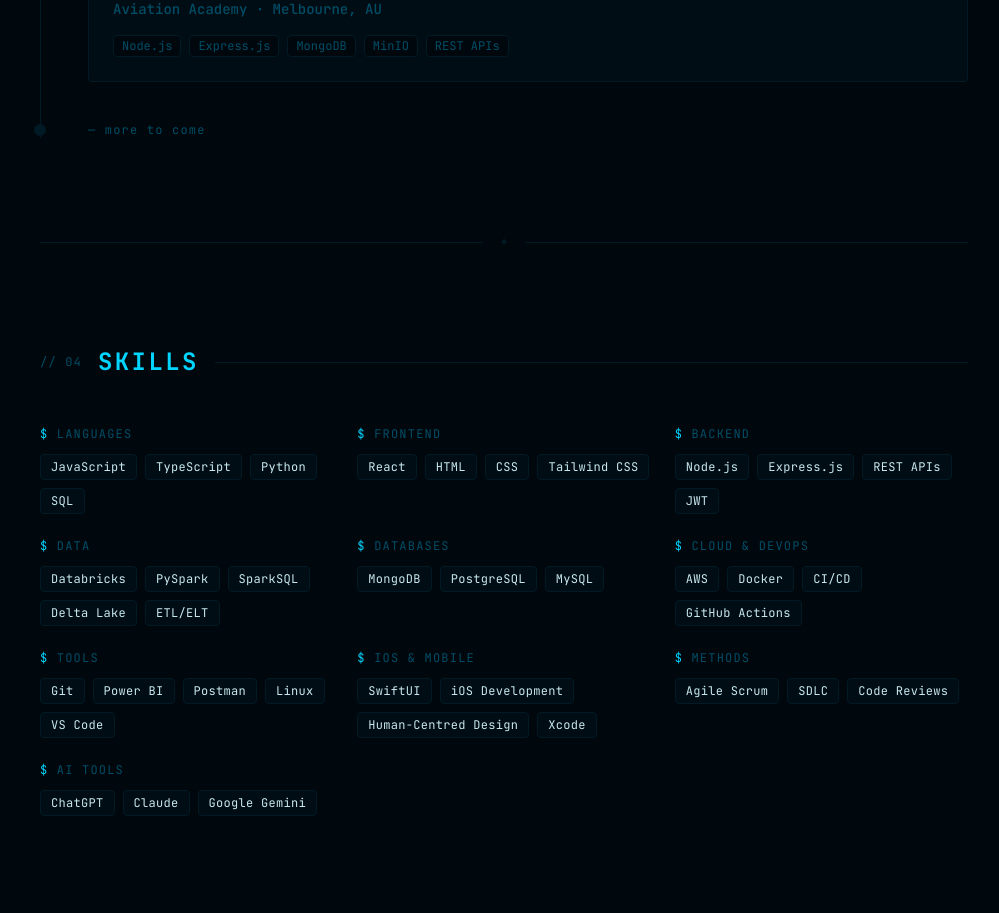
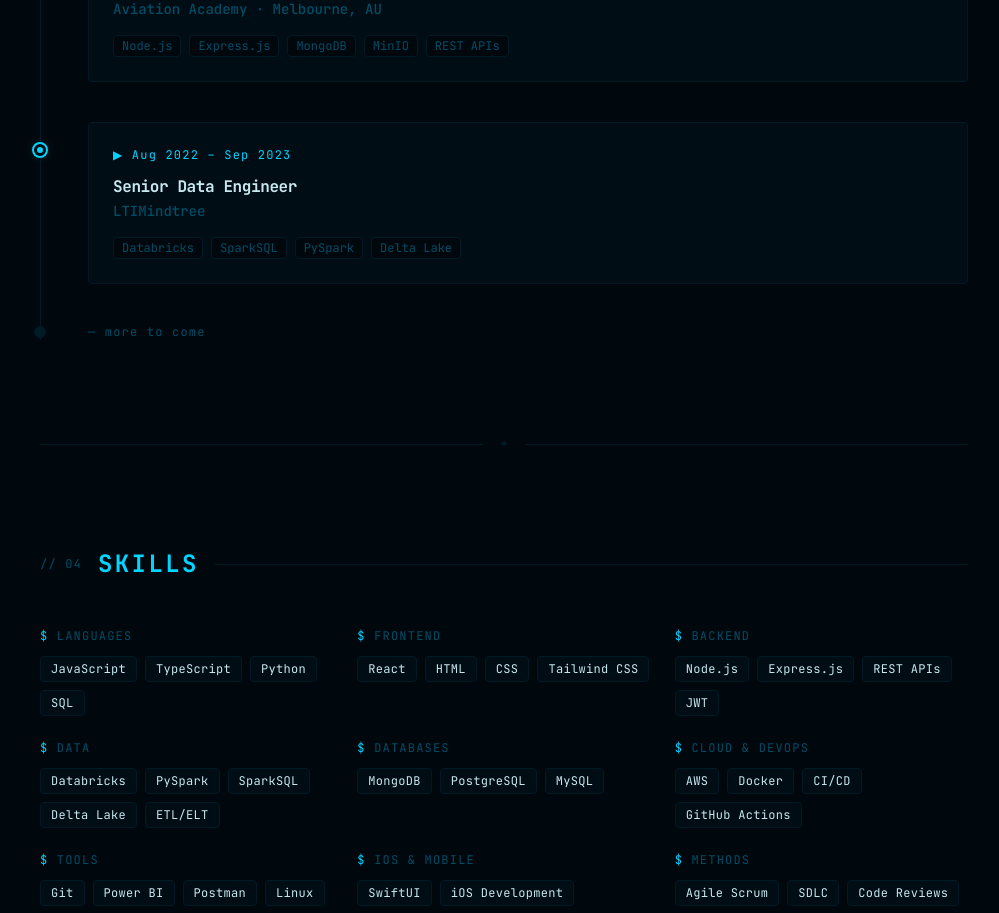
Before and after one commit to Anisha18/anisha-portfolio, a React (Vite) app: page / in a window 1280 px wide. Shown: the part 2260-3173 px from the top of the page, without its empty margins (136-1135 px from the left). Built offline with nearby package versions, Linux system fonts and the light colour scheme.

Commit message:
Restore Senior Data Engineer experience entry from LTIMindtree

```diff
--- a/src/components/Experience.tsx
+++ b/src/components/Experience.tsx
@@ -14,6 +14,13 @@
     period: "Aug 2025 – Oct 2025",
     location: "Melbourne, AU",
     tech: ["Node.js", "Express.js", "MongoDB", "MinIO", "REST APIs"],
+  },
+  {
+    role: "Senior Data Engineer",
+    company: "LTIMindtree",
+    period: "Aug 2022 – Sep 2023",
+    location: "",
+    tech: ["Databricks", "SparkSQL", "PySpark", "Delta Lake"],
   },
 ];
 
@@ -149,7 +156,7 @@
                       className="mt-0.5 text-sm font-medium"
                       style={{ color: "var(--text-dim)" }}
                     >
-                      {exp.company} · {exp.location}
+                      {exp.company} {exp.location && `· ${exp.location}`}
                     </p>
                   </div>
                 </div>
```
